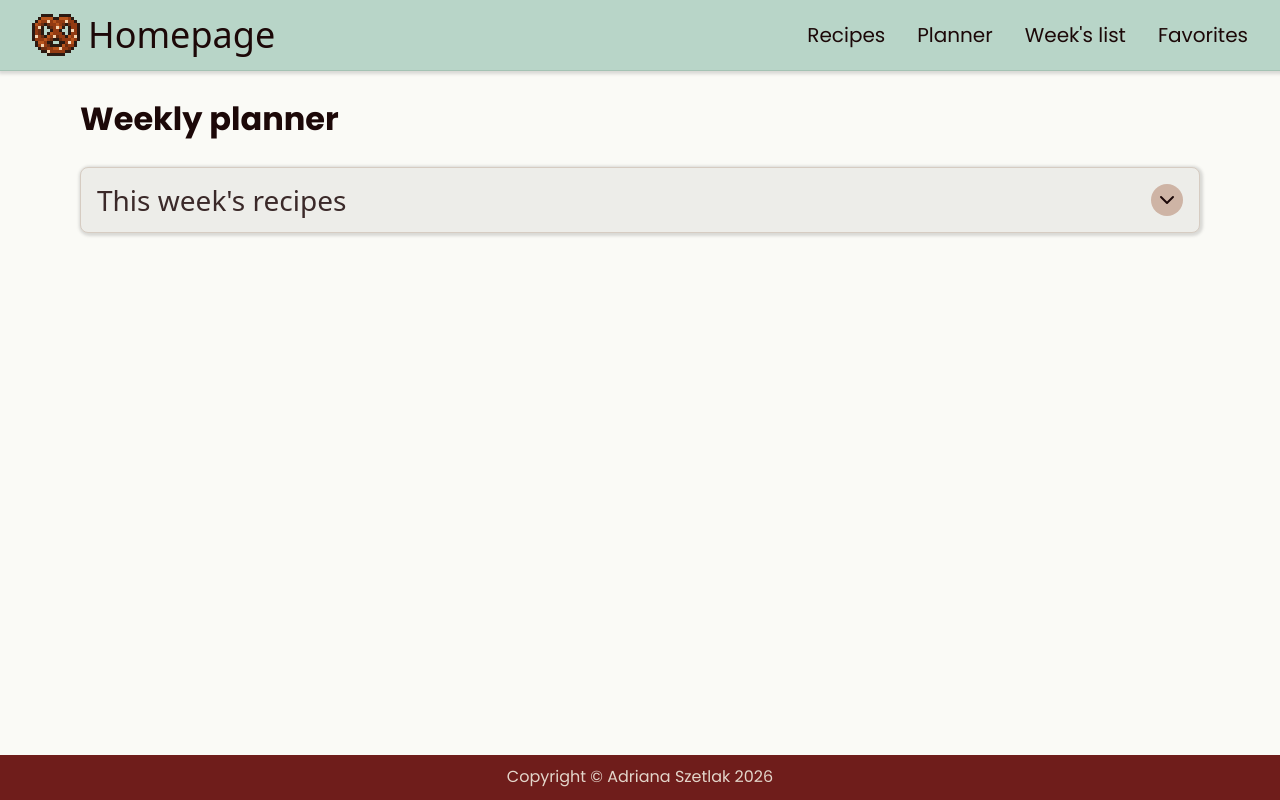
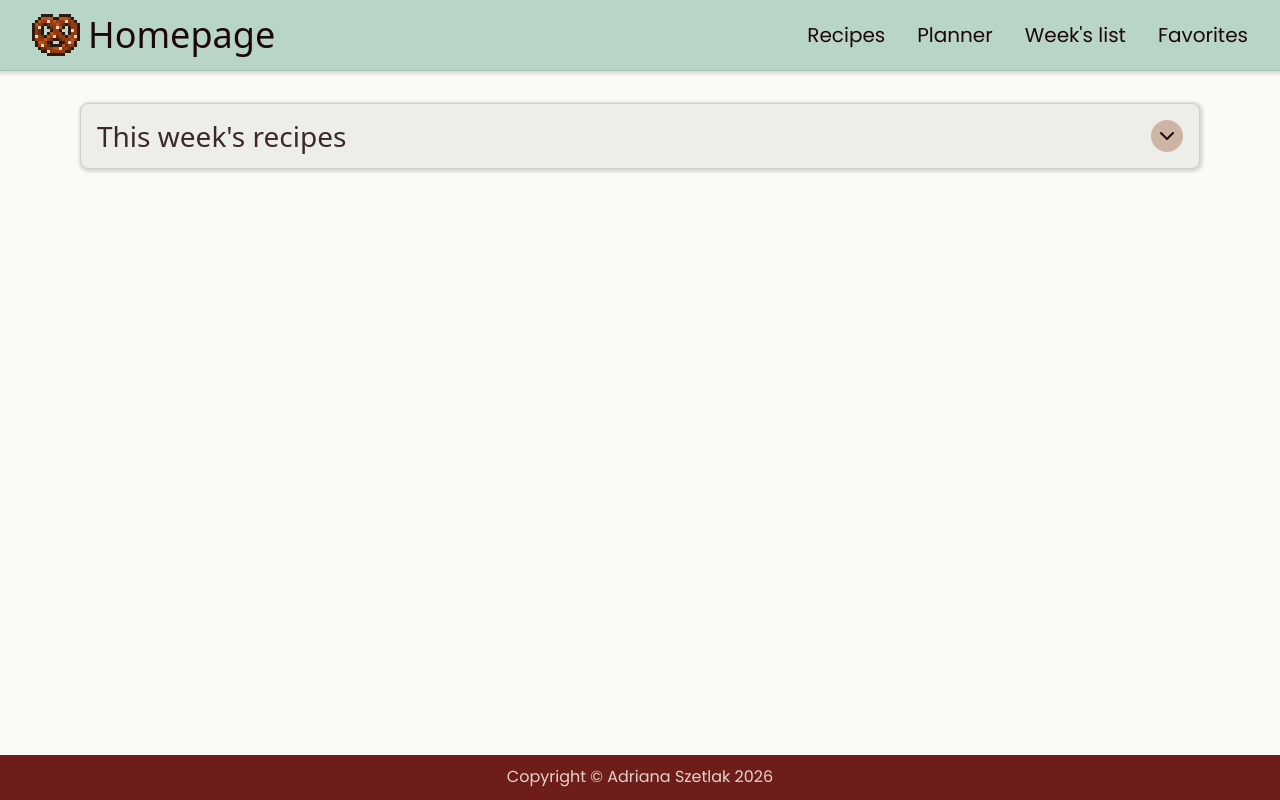
Before and after one commit to AdrianaMagdalena/meal-shopping-planner, a website with bundled scripts: page pages/week-list.html in a window 1280 px wide. Built offline with nearby package versions, Linux system fonts and the light colour scheme; a web font is replaced by a local one.

Commit message:
Update weekly recipe list and page style

```diff
--- a/pages/week-list.html
+++ b/pages/week-list.html
@@ -19,10 +19,9 @@
   </head>
   <body>
     <main>
-      <h1 class="weekly-list__title">Weekly planner</h1>
       <div class="weekly-list__recipe-list">
         <div class="weekly-list__header-wrap">
-          <h2>This week's recipes</h2>
+          <h1>This week's recipes</h1>
           <button
             class="weekly-list__button button button--prim button--icon-only button--show-recipes button--mini"
           ></button>
@@ -37,6 +36,7 @@
           </ul>
         </div>
       </div>
+      <div class="weekly-list__shopping-list"></div>
     </main>
     <footer>
       <p>Copyright © Adriana Szetlak 2026</p>
--- a/src/assets/styles/pages/_weeklyList.scss
+++ b/src/assets/styles/pages/_weeklyList.scss
@@ -11,9 +11,13 @@
     border: 1px solid var(--clr-beige-02);
     box-shadow: 1px 1px 3px 2px var(--shadow-grey);
 
-    h2 {
+    h1 {
       @include accent-title;
-      font-size: 28px;
+      font-size: 24px;
+
+      @include breakpoint-up(md) {
+        font-size: 28px;
+      }
     }
 
     ul {
```
Also changed, not shown: src/assets/styles/style.css, 1 other file.
